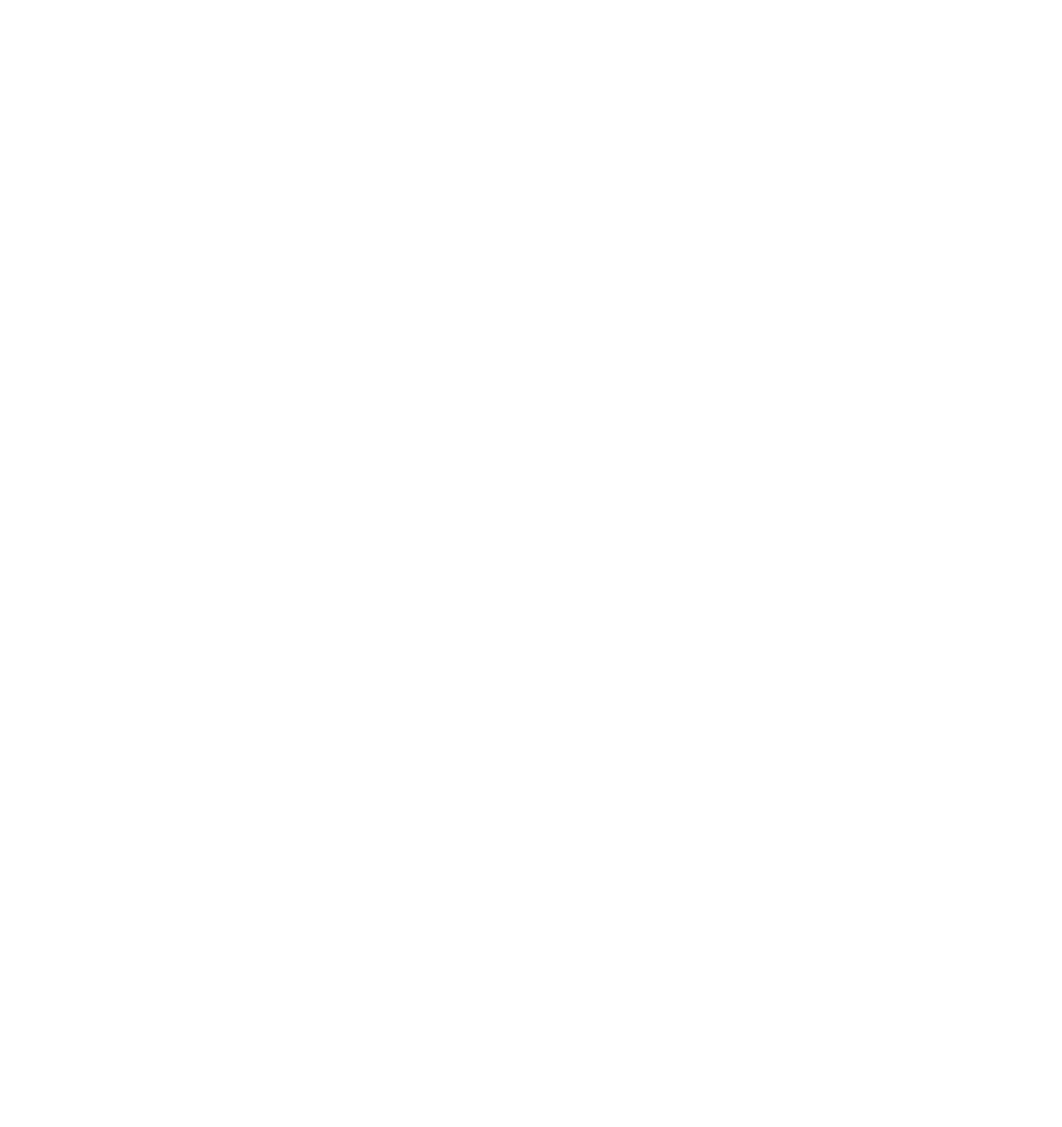
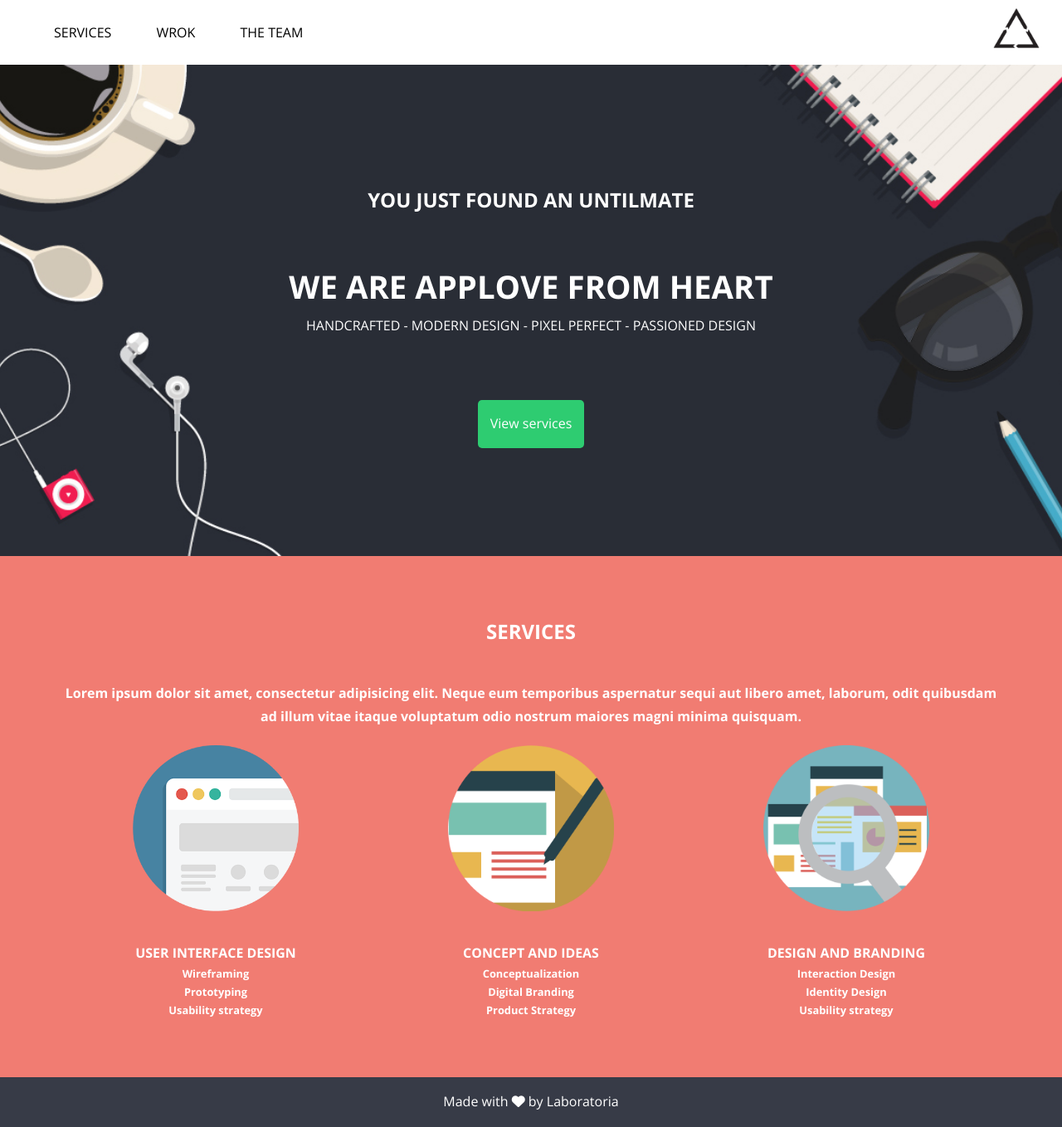
Before and after one commit to triniff/app-love-flex, a plain HTML site: page index.html in a window 1280 px wide. Shown: the whole page at 83% size. Before the commit the page ends 800 px from the top, so only its background shows below. Drawn offline with nearby package versions, Linux system fonts and the light colour scheme.

Commit message:
fin ejercicio guiado

```diff
--- a/css/common.css
+++ b/css/common.css
@@ -14,3 +14,8 @@
 .text-uppercase {
   text-transform: uppercase;
 }
+
+/*Contenedor Flexbox*/
+.flex-container{
+	display: flex;
+}
--- a/css/main.css
+++ b/css/main.css
@@ -4,4 +4,98 @@ body {
   line-height: 1.71429;
   background-color: #fff;
   /* Enlaza la tipografia Open Sans */
+  font-family: 'Open Sans', sans-serif;
 }
+
+/*Menu*/
+.menu {
+	background-color: white;
+	position: fixed;
+	top: 0;
+	left: 0;
+	width: 100%;
+}
+.menu ul li{
+	display: inline-block;
+	margin-top: 10px;
+}
+.menu.flex-container{
+	justify-content: flex-start;
+}
+
+.logo-container{
+	margin-left: auto;
+	margin-right: 20px;
+}
+
+.flex.container .logo{
+	width: 70px;
+
+}
+.menu li a{
+	text-decoration: none;
+	color: black;
+	padding: 25px;
+}
+.menu li a:hover{
+	background-color: #2Ecc71;
+	color: #fff;
+}
+
+/*Home*/
+#home{
+	height: 600px;
+	margin-top: 70px;
+
+	background-image:  url(../assets/images/bg-home.jpg);
+	background-position: center;
+	background-size: cover;
+	background-attachment: fixed;
+	background-repeat: no-repeat;
+
+	justify-content: center;
+	align-items: center;
+	flex-direction: column;
+
+	color: white;
+}
+
+.text-home{
+	font-size: 2.4em;
+}
+
+.btn-home{
+	padding: 15px;
+	background-color: #2Ecc71;
+	color: white;
+	text-decoration: none;
+	border-radius: 5px;
+	margin-top: 60px;
+
+}
+
+/*Services*/
+#services{
+	background-color: #F17C72;
+	text-align: center;
+	color: #fff;
+	padding: 70px;
+}
+#services.flex-container{
+	justify-content: space-around;
+	flex-wrap: wrap;
+}
+.box-services{
+	font-size: 1.2em;
+	font-weight: bold;
+}
+#services h6{
+	margin: 0;
+}
+
+/*Footer*/
+footer {
+	background-color: #373b47;
+	color: white;
+	justify-content: center;
+}
--- a/index.html
+++ b/index.html
@@ -4,16 +4,63 @@
 	<meta charset="UTF-8">
 	<title>AppLove with Flexbox</title>
 	<!-- Importa fontAwesome -->
-
+	<script src="https://use.fontawesome.com/7873633050.js"></script>
 	<!-- Importa la fuente del proyecto (Open Sans de Google Fonts (https://fonts.google.com) -->
-
+	<link href="https://fonts.googleapis.com/css?family=Open+Sans:300,400,700" rel="stylesheet">
 	<!-- Enlaza tu CSS reutilizable aquí (common.css) -->
-
+	<link rel="stylesheet" type="text/css" href="css/common.css">
 	<!-- Enlaza tu CSS del proyecto aquí -->
+	<link rel="stylesheet" type="text/css" href="css/main.css">
 
 </head>
 <body>
+<nav class="menu flex-container">
+	<ul>
+		<li><a href="#" class="text-uppercase link">Services</a></li>
+		<li><a href="#" class="text-uppercase link">Wrok</a></li>
+		<li><a href="#" class="text-uppercase link">The team</a></li>
+	</ul>
+	<div class="logo-container">
+		<img src="assets/images/logo-r.png" alt="logo" class="logo" width="70">
+	</div>
+</nav>
 
+<section id="home" class="flex-container">
+	<h2>YOU JUST FOUND AN UNTILMATE</h2>
+	<h1 class="text-uppercase text-home mb-0"> We are applove from heart</h1>
+	<p class="text-uppercase mt-0">HANDCRAFTED - MODERN DESIGN - PIXEL PERFECT - PASSIONED DESIGN</p>
+	<a href="#services" class="btn-home">View services</a>
+</section>
+<section id="services" class="flex-container">
+	<h2 class="text-uppercase text-services mt-0">Services</h2>
+	<h4>Lorem ipsum dolor sit amet, consectetur adipisicing elit. Neque eum temporibus aspernatur sequi aut libero amet, laborum, odit quibusdam ad illum vitae itaque voluptatum odio nostrum maiores magni minima quisquam.</h4>
+	<div class="box-services">
+		<img src="assets/images/website.png" alt="Website" width="200">
+		<h5 class="mb-0">USER INTERFACE DESIGN</h5>
+		<h6 class="m-0">Wireframing</h6>
+		<h6 class="m-0">Prototyping</h6>
+		<h6 class="m-0">Usability strategy</h6>
+	</div>
+	<div class="box-services">
+		<img src="assets/images/lapiz.png" alt="Lapiz" width="200">
+		<h5 class="mb-0">CONCEPT AND IDEAS</h5>
+		<h6 class="m-0">Conceptualization</h6>
+		<h6 class="m-0">Digital Branding</h6>
+		<h6 class="m-0">Product Strategy</h6>
+	</div>
+	<div class="box-services">
+		<img src="assets/images/img-1.png" alt="Search" width="200">
+		<h5 class="mb-0">DESIGN AND BRANDING</h5>
+		<h6 class="m-0">Interaction Design</h6>
+		<h6 class="m-0">Identity Design</h6>
+		<h6 class="m-0">Usability strategy</h6>
+	</div>
+</section>
+
+<footer class="flex-container">
+	<p>Made with <i class="fa fa-heart" aria-hidden="true"></i> by Laboratoria</p>
+</footer>
 	<!-- Enlaza tu JS del proyecto aquí -->
+	<script type="text/javascript" src="js/app.js"></script>
 </body>
 </html>
```
